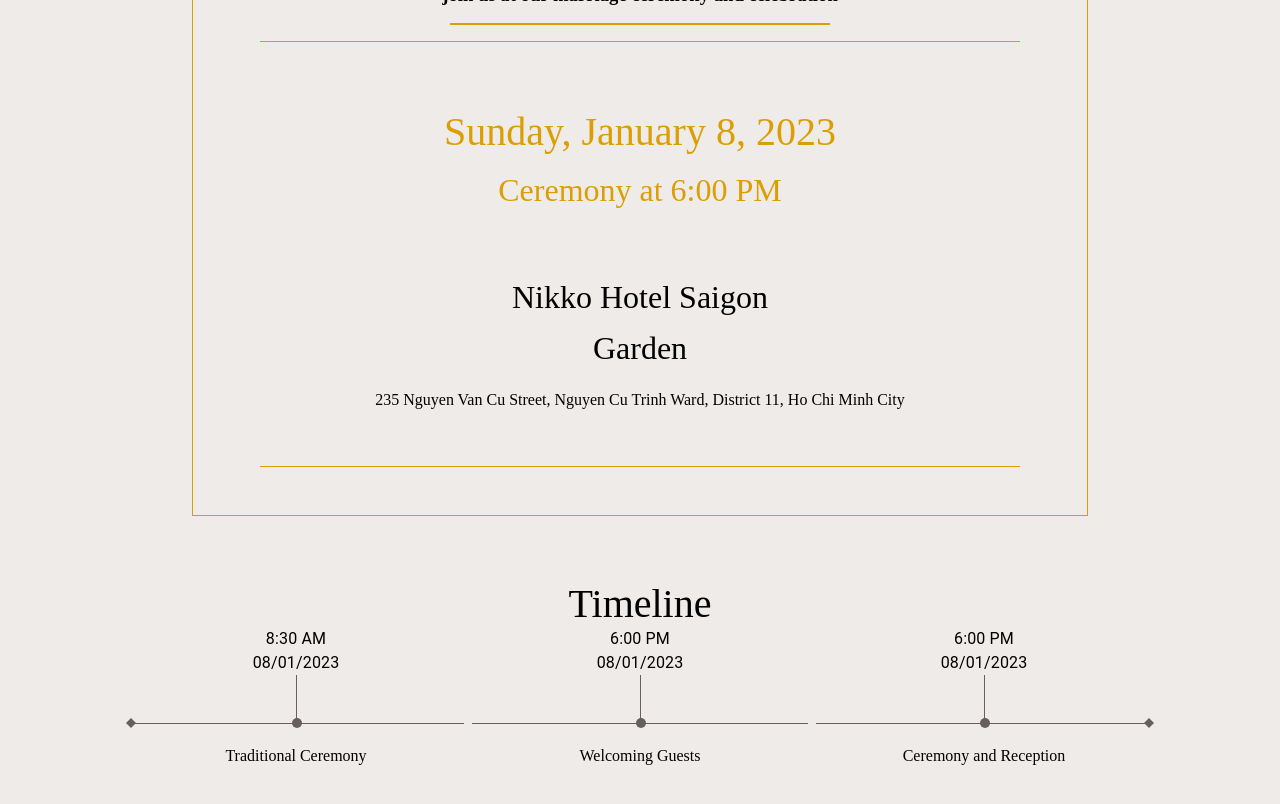
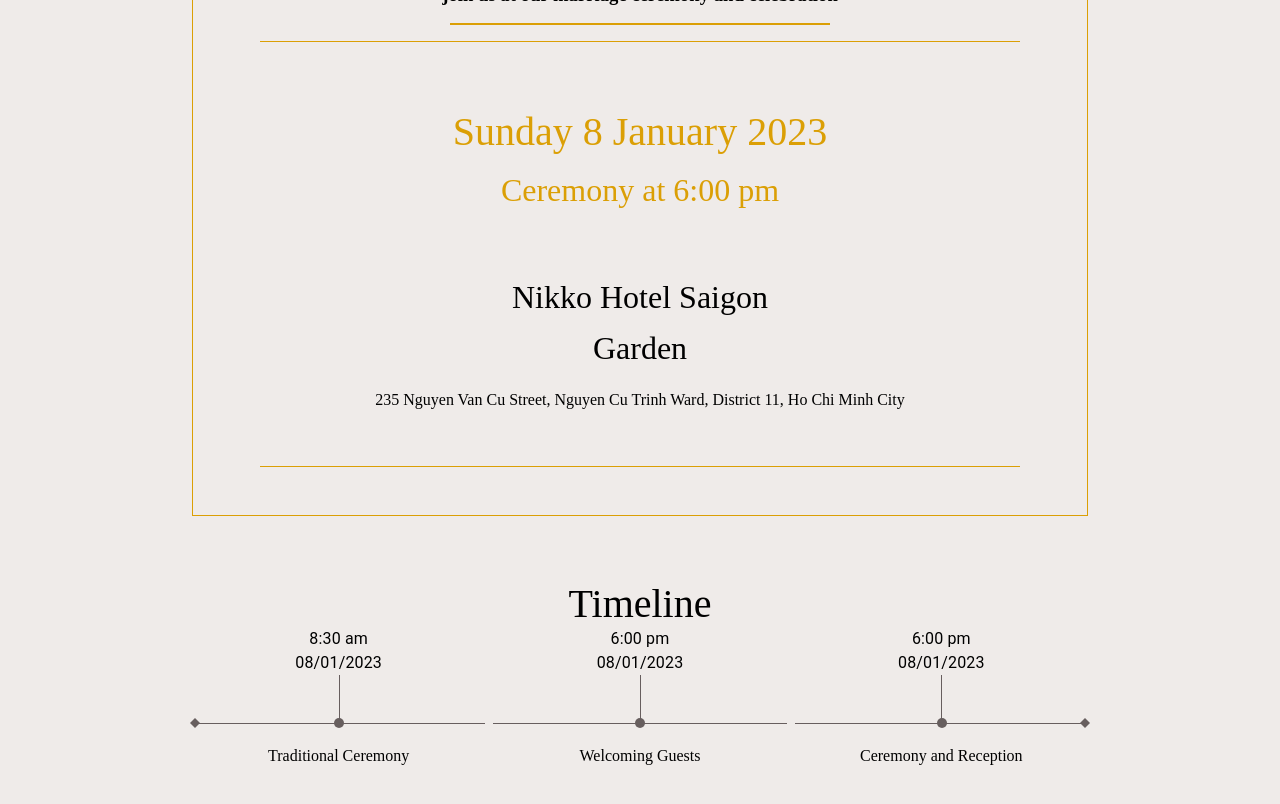
Before and after one commit to james-nair/wedding, a Next.js app: page / in a window 1280 px wide. Shown: the part 2180-2984 px from the top of the page. Built offline with nearby package versions, Linux system fonts and the light colour scheme; no server answers.

Commit message:
update style, added locale to fix next hydration error

```diff
--- a/components/Invite.tsx
+++ b/components/Invite.tsx
@@ -188,7 +188,7 @@ export const Invite = ({ name }: Props) => {
                       minimumIntegerDigits: 2,
                       useGrouping: false,
                     })} */}
-                    {reception.date.toLocaleDateString(undefined, {
+                    {reception.date.toLocaleDateString("en-AU", {
                       weekday: "long",
                       year: "numeric",
                       month: "long",
@@ -200,7 +200,7 @@ export const Invite = ({ name }: Props) => {
                   isSmall={isSm}
                   color="#db9f05"
                   text={`Ceremony at ${reception.date.toLocaleTimeString(
-                    undefined,
+                    "en-AU",
                     { timeStyle: "short" }
                   )}`}
                 />
--- a/components/Timeline.tsx
+++ b/components/Timeline.tsx
@@ -12,13 +12,12 @@ const Section = styled("section", {
   overflow: "hidden",
   position: "relative",
   backgroundColor: "#EFEBE9",
-  marginBottom: "1rem",
   textAlign: "center",
   padding: "1rem 0 3rem 0",
 });
 
 const Container = styled("div")({
-  maxWidth: "80%",
+  maxWidth: "70%",
   margin: "0 auto",
 });
 
@@ -134,7 +133,7 @@ const Date = ({
       }}
     >
       <Typography>
-        {time.toLocaleTimeString(undefined, { timeStyle: "short" })}
+        {time.toLocaleTimeString("en-AU", { timeStyle: "short" })}
       </Typography>
       <Typography
         sx={{
```
